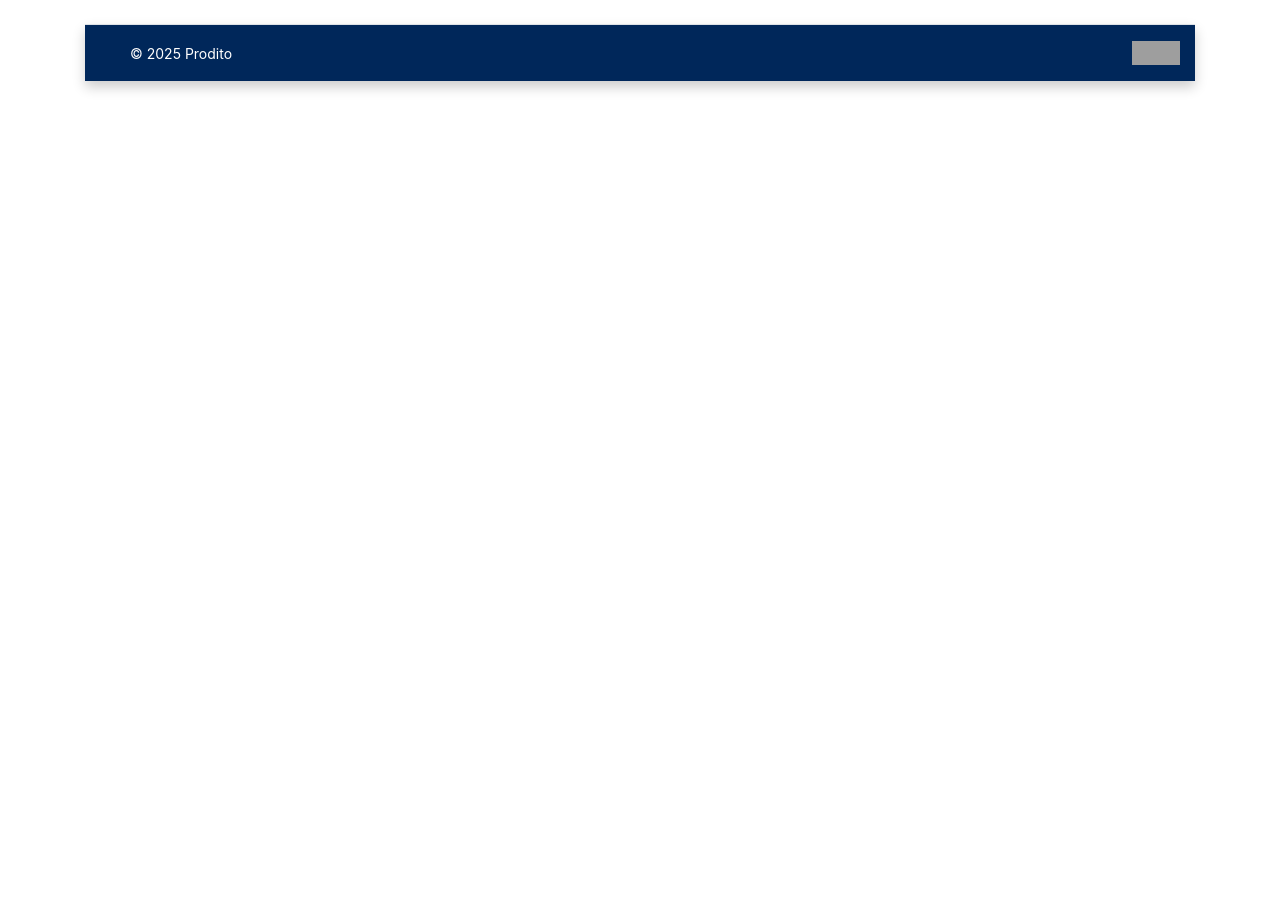
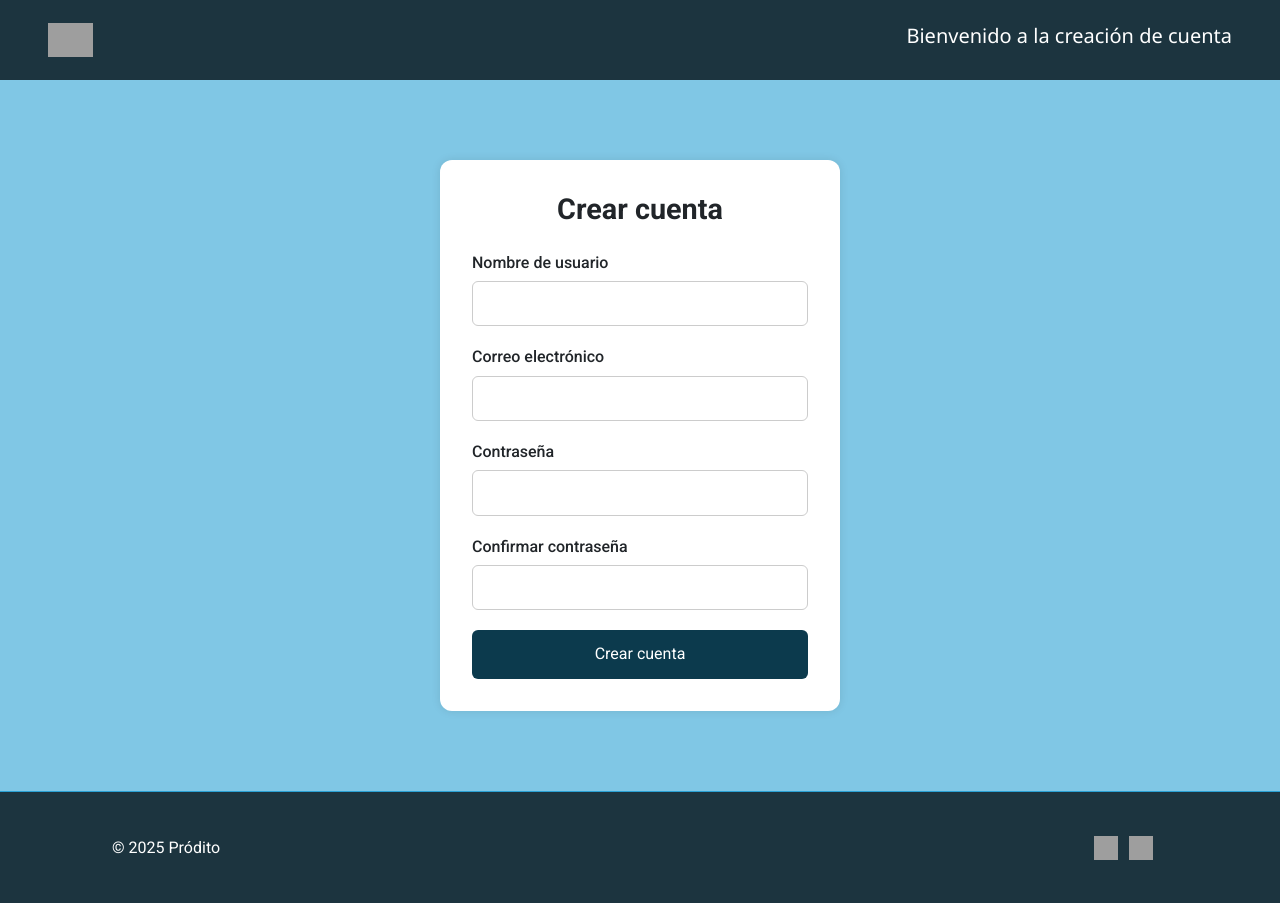
Before and after one commit to PauloJacko/prodito, a Django app: page /crear_cuenta/ in a window 1280 px wide. Before the commit the page ends 91 px from the top, so only its background shows below. Run offline with Django 5.2, Linux system fonts and the light colour scheme; some libraries are stand-ins or nearby versions; grey boxes are pictures that could not be loaded.

Commit message:
Arreglos CSS y HTML, creación formulario "crear_cuenta" solo visual

```diff
--- a/prodito/static/css/crear_cuenta.css
+++ b/prodito/static/css/crear_cuenta.css
@@ -1,8 +1,61 @@
-footer {
-    background-color: #00275a;
+.crear-cuenta-titulo {
+    text-align: center;
+    font-family: 'Segoe UI', Tahoma, Geneva, Verdana, sans-serif;
+}
+
+.contenedor-titulo {
+
+    text-align: center;
+    display: flex;
+    justify-content: center;
+}
+
+.form-container {
+    max-width: 400px;
+    margin: 3rem auto;
+    padding: 2rem;
+    border-radius: 12px;
+    background-color: #ffffff;
+    box-shadow: 0 0 10px rgba(0, 0, 0, 0.1);
+  }
+
+  .form-title {
+    text-align: center;
+    font-size: 1.8rem;
+    margin-bottom: 1.5rem;
+    font-weight: bold;
+  }
+
+  .form-group {
+    margin-bottom: 1.2rem;
+  }
+
+  .form-group label {
+    display: block;
+    margin-bottom: 0.4rem;
+    font-weight: 500;
+  }
+
+  .form-group input {
+    width: 100%;
+    padding: 0.6rem;
+    border: 1px solid #ccc;
+    border-radius: 6px;
+    font-size: 1rem;
+  }
+
+  .btn-crear-cuenta {
+    width: 100%;
+    padding: 0.8rem;
+    background-color: #0c3a4d;
     color: white;
-    padding: 10px 0;
-    text-align: center;
-    font-size: 14px;
-    box-shadow: 0px 6px 12px rgba(0, 0, 0, 0.2);
-}
+    border: none;
+    border-radius: 6px;
+    font-size: 1rem;
+    cursor: pointer;
+    transition: background-color 0.3s ease;
+  }
+
+  .btn-crear-cuenta:hover {
+    background-color: #09506a;
+  }
--- a/prodito/templates/base.html
+++ b/prodito/templates/base.html
@@ -35,7 +35,7 @@
 
                 <ul class="nav col-md-4 justify-content-end list-unstyled d-flex">
                     <li class="ms-3">
-                        <a class="text-body-secondary" href="#">
+                        <a class="text-body-secondary" href="https://www.instagram.com/p/COLHA9-pvfd/" target="blank">
                             <img src="https://upload.wikimedia.org/wikipedia/commons/a/a5/Instagram_icon.png" width="24"
                                 height="24" alt="Instagram">
                         </a>
--- a/prodito/templates/bienvenida.html
+++ b/prodito/templates/bienvenida.html
@@ -22,7 +22,7 @@
       <h1 class="mb-3">¡Bienvenidos!</h1>
       <p class="text-center">
         Organiza tu día a día con Pródito, tu asistente virtual que te ayuda a cumplir objetivos.
-        ¡Haz que tu Pródito alcance tus metas!
+        ¡Haz que tu Pródito te ayude a alcanzar tus metas!
       </p>
     </div>
 
@@ -54,7 +54,7 @@
         </div>
 
         <div class="text-center mt-3">
-          <a href="#" class="btn btn-link">Crear una cuenta</a>
+          <a href="crear_cuenta" class="btn btn-link">Crear una cuenta</a>
         </div>
       </form>
     </div>
--- a/prodito/templates/crear_cuenta.html
+++ b/prodito/templates/crear_cuenta.html
@@ -1,43 +1,49 @@
+{% extends 'base.html' %}
 {% load static %}
-<!DOCTYPE html>
-<html lang="es">
-<head>
-    <meta charset="UTF-8">
-    <meta name="viewport" content="width=device-width, initial-scale=1.0">
-    <title>Crear Cuenta</title>
-    <link href="https://stackpath.bootstrapcdn.com/bootstrap/4.5.2/css/bootstrap.min.css" rel="stylesheet">
-    <link rel="stylesheet" href="{% static 'css/crear_cuenta.css' %}">
-</head>
-<body>
+{% block title %}Crear cuenta{% endblock %}
+
+{% block extra_css %}
+<link rel="stylesheet" href="{% static 'css/crear_cuenta.css' %}">
+{% endblock %}
+
+{% block header %}
+<div class="header-wrapper d-flex align-items-center gap-2">
+  <img width="45rem" src="https://res.cloudinary.com/dtnttrleq/image/upload/v1744407777/prodito_feliz_suyaob_q8lyey.png"
+    alt="Monito pródito" class="monito-img">
+<div class= "contenedor-titulo">
+  <h5 class="crear-cuenta-titulo">Bienvenido a la creación de cuenta</h5>
+  </div>
+</div>
+{% endblock %}
 
 
+{% block content %}
+<div class="form-container">
+  <h2 class="form-title">Crear cuenta</h2>
+  <form method="POST" action="{% url 'crear_cuenta' %}">
+    {% csrf_token %}
 
+    <div class="form-group">
+      <label for="username">Nombre de usuario</label>
+      <input type="text" id="username" name="username" required>
+    </div>
 
+    <div class="form-group">
+      <label for="email">Correo electrónico</label>
+      <input type="email" id="email" name="email" required>
+    </div>
 
+    <div class="form-group">
+      <label for="password1">Contraseña</label>
+      <input type="password" id="password1" name="password1" required>
+    </div>
 
-<!-- Footer -->
-<div class="container">
-    <footer class="d-flex flex-wrap justify-content-between align-items-center py-3 my-4 border-top">
-      <div class="col-md-4 d-flex align-items-center">
-        <a href="/" class="mb-3 me-2 mb-md-0 text-body-secondary text-decoration-none lh-1" aria-label="Bootstrap">
-          <svg class="bi" width="30" height="24" aria-hidden="true"><use xlink:href="#bootstrap"></use></svg>
-        </a>
-        <span class="mb-3 mb-md-0 text-body-secondary">© 2025 Prodito</span>
-      </div>
+    <div class="form-group">
+      <label for="password2">Confirmar contraseña</label>
+      <input type="password" id="password2" name="password2" required>
+    </div>
 
-      <ul class="nav col-md-4 justify-content-end list-unstyled d-flex">
-        <li class="ms-3">
-            <a class="text-body-secondary" href="#" aria-label="Instagram">
-                <img src="{% static 'img/logo-instagram.png' %}" width="24" height="24" alt="Instagram">
-            </a>
-        </li>
-        <li class="ms-3">
-            <a class="text-body-secondary" href="#" aria-label="Facebook">
-                <img src="{% static 'img/logo-facebook.png' %}" width="24" height="24" alt="Facebook">
-            </a>
-        </li>
-    </ul>
-    </footer>
-  </div>
-</body>
-</html>
+    <button type="submit" class="btn-crear-cuenta">Crear cuenta</button>
+  </form>
+</div>
+{% endblock %}
--- a/prodito/templates/home.html
+++ b/prodito/templates/home.html
@@ -19,6 +19,6 @@
 
 {% block content %}
 <div>
-  CONTENT
+  <h1>CREAR PAGINA CON CALENDARIO DE GOOGLE, SECCIÓN DE TAREAS, SISTEMA DE RECOMPENSA, ETC.. ETC...</h1>
 </div>
 {% endblock %}
```
Also changed, not shown: prodito/static/css/bienvenida.css (+0 -14 lines).
